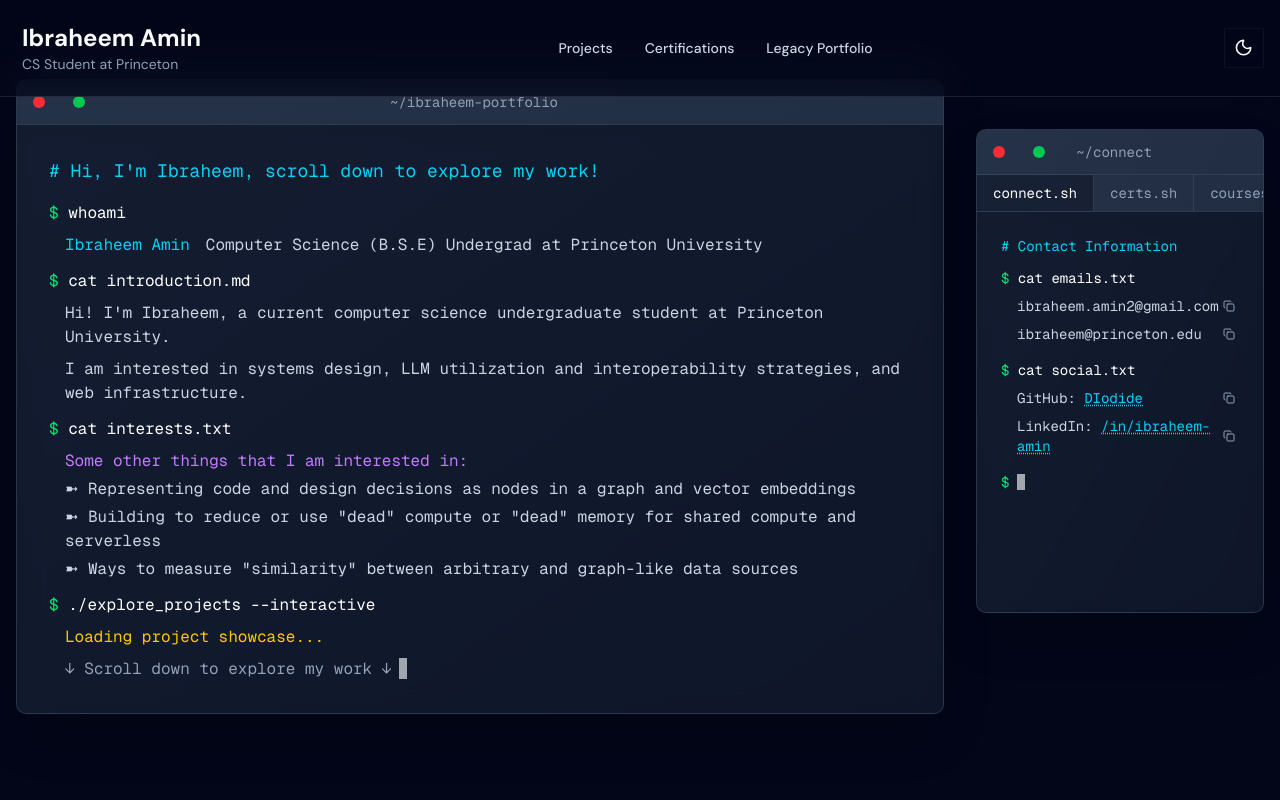
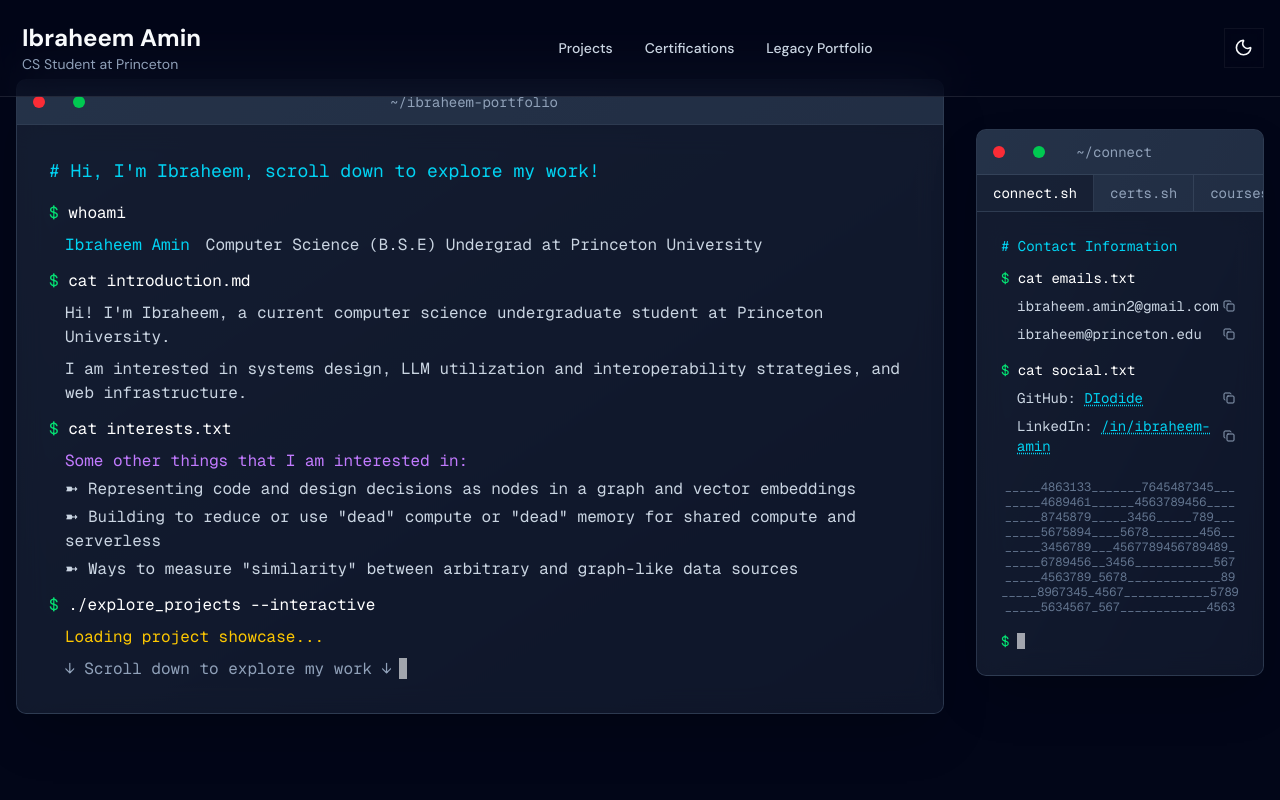
Before and after one commit to DIodide/iamin-portfolio, a Next.js app: page / in a window 1280 px wide. Shown: the top 800 px of the page. Built offline with nearby package versions, Linux system fonts and the light colour scheme.

Commit message:
ascii initials

```diff
--- a/src/app/page.tsx
+++ b/src/app/page.tsx
@@ -605,6 +605,20 @@ export default function Home() {
                             </div>
                           </div>
 
+                          <div className="pt-4 text-center">
+                            <pre className="text-gray-500 dark:text-slate-500 text-xs font-mono leading-tight">
+                              {`_____4863133_______7645487345___
+_____4689461______4563789456____
+_____8745879_____3456_____789___
+_____5675894____5678_______456__
+_____3456789___4567789456789489_
+_____6789456__3456___________567
+_____4563789_5678_____________89
+_____8967345_4567____________5789
+_____5634567_567____________4563`}
+                            </pre>
+                          </div>
+
                           <p className="pt-2 flex items-center">
                             <span className="text-green-600 dark:text-green-400">
                               $
```
